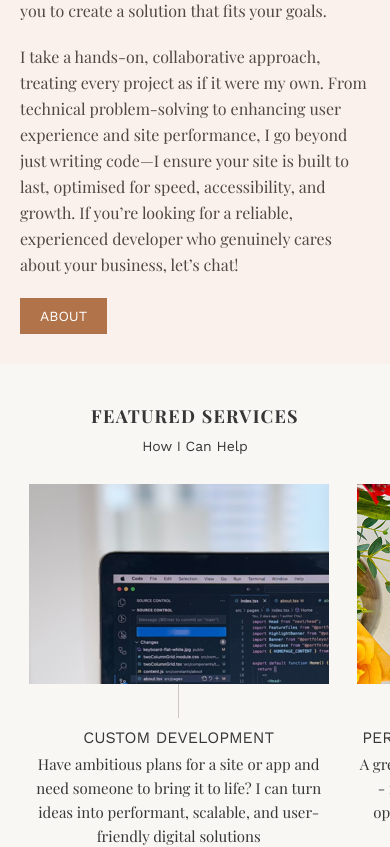
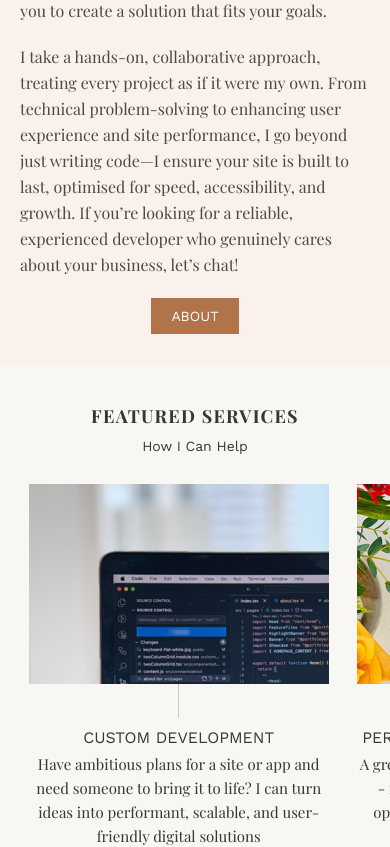
Before and after one commit to lindsayfoley/portfoleyo, a Next.js app: page / in a window 390 px wide. Shown: the part 652-1499 px from the top of the page. Built offline with nearby package versions, Linux system fonts and the light colour scheme; a web font is replaced by a local one.

Commit message:
center aligning button on mobile

```diff
--- a/src/components/highlightBanner/highlightBanner.module.css
+++ b/src/components/highlightBanner/highlightBanner.module.css
@@ -51,6 +51,11 @@
   max-width: 100%;
 }
 
+.button {
+  display: flex;
+  justify-content: center;
+}
+
 @media (min-width: 700px) {
   .container {
     padding: 30px 0;
@@ -86,4 +91,8 @@
   .secondary.copy {
     margin-right: 60px;
   }
+
+  .button {
+    display: inline;
+  }
 }
--- a/src/components/highlightBanner/highlightBanner.tsx
+++ b/src/components/highlightBanner/highlightBanner.tsx
@@ -53,7 +53,11 @@ const HighlightBanner = ({
             <p>{description}</p>
           )}
 
-          {link && cta && <AnchorButton href={link} cta={cta} />}
+          {link && cta && (
+            <span className={styles.button}>
+              <AnchorButton href={link} cta={cta} />
+            </span>
+          )}
         </div>
       </div>
     </div>
```
